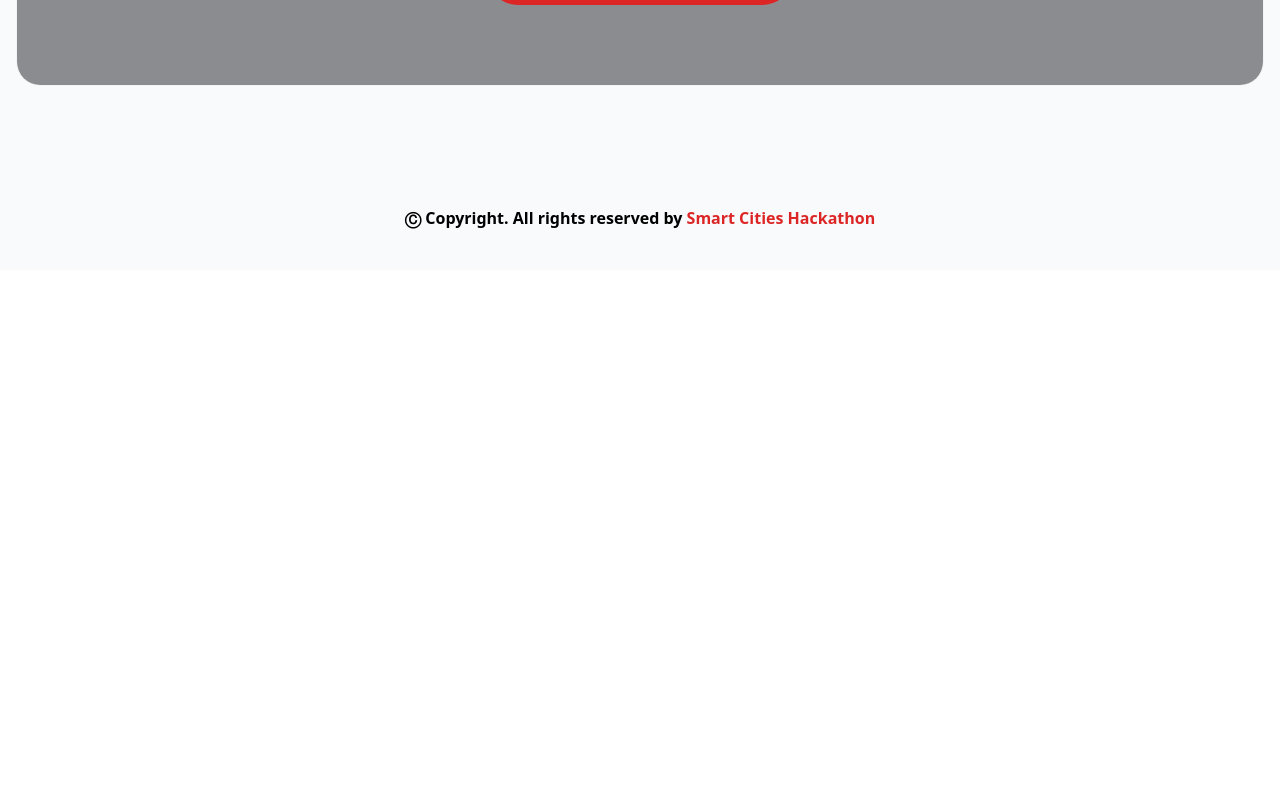
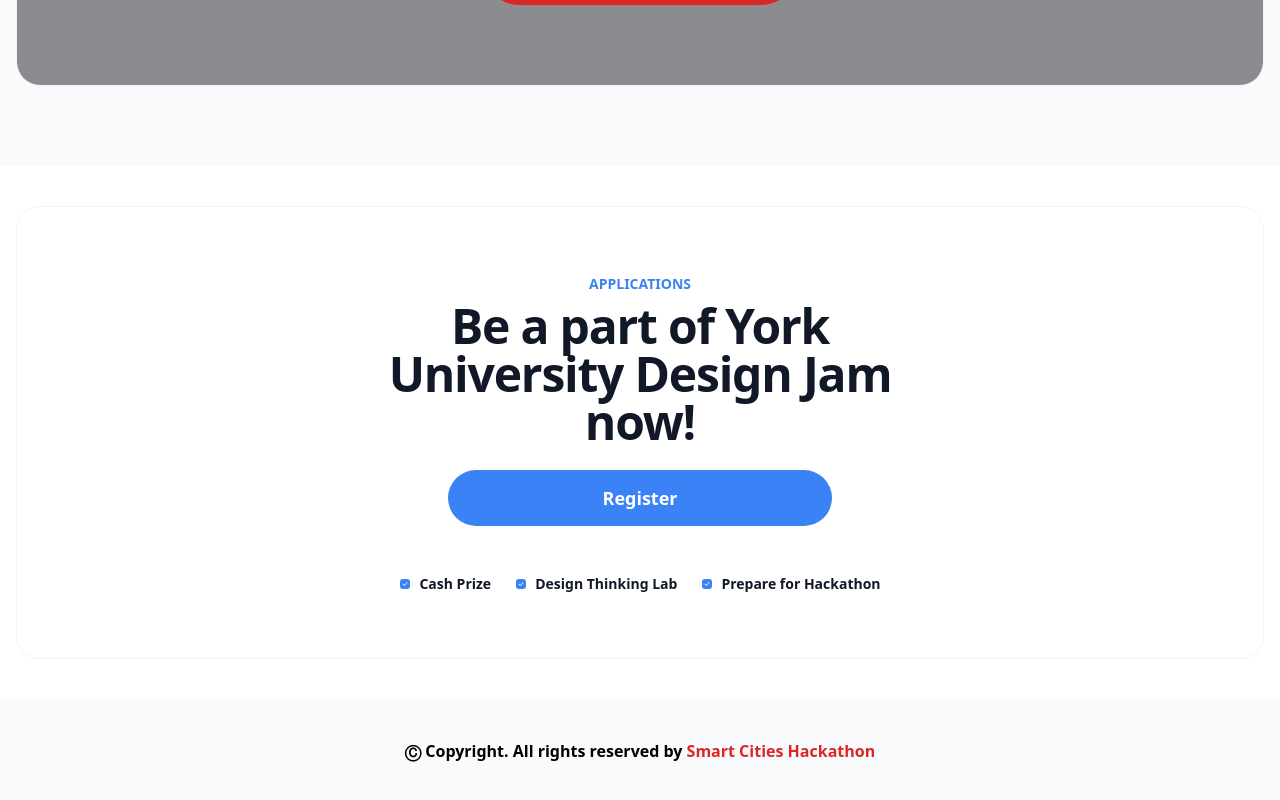
Before and after one commit to ksorathiya/seneca-hackathon-2023, a Next.js app: page / in a window 1280 px wide. Shown: the part 578-1378 px from the top of the page. Before the commit the page ends 848 px from the top, so only its background shows below. Built offline with nearby package versions, Linux system fonts and the light colour scheme.

Commit message:
design jam

```diff
--- a/package.json
+++ b/package.json
@@ -7,8 +7,8 @@
   },
   "dependencies": {
     "next": "latest",
-    "react": "^17.0.2",
-    "react-dom": "^17.0.2"
+    "react": "^18.2.0",
+    "react-dom": "^18.2.0"
   },
   "devDependencies": {
     "autoprefixer": "^10.4.13",
--- a/pages/index.js
+++ b/pages/index.js
@@ -247,6 +247,73 @@ function Home() {
           </div>
         </div>
       </section>
+
+
+
+      {/* York University Design JAM */}
+<section class="py-10 bg-white overflow-hidden">
+  <div class="container mx-auto px-4">
+    <div class="py-16 px-8 border border-gray-100 overflow-hidden rounded-3xl" style={{"background-image": "url('https://media.licdn.com/dms/image/C5622AQH5plFDr8F_NQ/feedshare-shrink_800/0/1675613293085?e=1678320000&v=beta&t=fgaAQAAcByWtRULXzeVdXOeBpo2XIBD50hvG-Fk5EH4'); background-size: cover; background-position: center; background-repeat: no-repeat; background-attachment: fixed; background-size: contain; filter: brightness(75%);"}}>
+      <div class="mb-6 max-w-lg mx-auto text-center" style={{"filter": "brightness(100%);"}}>
+        <span class="inline-block mb-2 text-sm text-blue-500 font-bold uppercase tracking-widest;">Applications</span>
+        <h2 class="font-heading text-4xl md:text-5xl text-gray-900 font-black tracking-tight">Be a part of York University Design Jam now!</h2>
+      </div>
+      <div class="md:max-w-sm mx-auto mb-10">
+        <div class="flex flex-wrap -m-2">
+          {/* <div class="w-full p-2">
+            <input class="px-6 py-3.5 w-full text-lg text-gray-500 text-center font-bold bg-gray-100 outline-none focus:ring-4 focus:ring-blue-200 placeholder-gray-500 rounded-full" id="newsletterLightBorderInput4-1" type="text" placeholder="Email address">
+          </div> */}
+          <div class="w-full p-2">
+            <div class="flex flex-wrap justify-center -m-2">
+              <div class="w-full p-2"><a class="block w-full px-8 py-3.5 text-lg text-center text-white font-bold bg-blue-500 hover:bg-blue-600 focus:ring-4 focus:ring-blue-200 rounded-full" href="https://docs.google.com/forms/d/e/1FAIpQLSfG5LlNoyex58EwgIXxDDhq8t0xhZSX_qW67JyMCtIoSvD-Yw/viewform?usp=pp_url" target="_blank">Register</a></div>
+            </div>
+          </div>
+        </div>
+      </div>
+      <div class="flex flex-wrap justify-center -m-3" >
+        <div class="w-auto p-3">
+          <div class="flex flex-wrap">
+            <div class="w-auto mr-2 pt-1">
+              <svg width="12" height="12" viewbox="0 0 12 12" fill="none" xmlns="http://www.w3.org/2000/svg">
+                <path d="M8.095 1H3.905C2.085 1 1 2.085 1 3.905V8.09C1 9.915 2.085 11 3.905 11H8.09C9.91 11 10.995 9.915 10.995 8.095V3.905C11 2.085 9.915 1 8.095 1ZM8.39 4.85L5.555 7.685C5.485 7.755 5.39 7.795 5.29 7.795C5.19 7.795 5.095 7.755 5.025 7.685L3.61 6.27C3.465 6.125 3.465 5.885 3.61 5.74C3.755 5.595 3.995 5.595 4.14 5.74L5.29 6.89L7.86 4.32C8.005 4.175 8.245 4.175 8.39 4.32C8.535 4.465 8.535 4.7 8.39 4.85Z" fill="#3B82F6"></path>
+              </svg>
+            </div>
+            <div class="flex-1">
+              <p class="text-sm text-gray-900 font-bold">Cash Prize</p>
+            </div>
+          </div>
+        </div>
+        <div class="w-auto p-3">
+          <div class="flex flex-wrap">
+            <div class="w-auto mr-2 pt-1">
+              <svg width="12" height="12" viewbox="0 0 12 12" fill="none" xmlns="http://www.w3.org/2000/svg">
+                <path d="M8.095 1H3.905C2.085 1 1 2.085 1 3.905V8.09C1 9.915 2.085 11 3.905 11H8.09C9.91 11 10.995 9.915 10.995 8.095V3.905C11 2.085 9.915 1 8.095 1ZM8.39 4.85L5.555 7.685C5.485 7.755 5.39 7.795 5.29 7.795C5.19 7.795 5.095 7.755 5.025 7.685L3.61 6.27C3.465 6.125 3.465 5.885 3.61 5.74C3.755 5.595 3.995 5.595 4.14 5.74L5.29 6.89L7.86 4.32C8.005 4.175 8.245 4.175 8.39 4.32C8.535 4.465 8.535 4.7 8.39 4.85Z" fill="#3B82F6"></path>
+              </svg>
+            </div>
+            <div class="flex-1">
+              <p class="text-sm text-gray-900 font-bold">Design Thinking Lab</p>
+            </div>
+          </div>
+        </div>
+        <div class="w-auto p-3">
+          <div class="flex flex-wrap">
+            <div class="w-auto mr-2 pt-1">
+              <svg width="12" height="12" viewbox="0 0 12 12" fill="none" xmlns="http://www.w3.org/2000/svg">
+                <path d="M8.095 1H3.905C2.085 1 1 2.085 1 3.905V8.09C1 9.915 2.085 11 3.905 11H8.09C9.91 11 10.995 9.915 10.995 8.095V3.905C11 2.085 9.915 1 8.095 1ZM8.39 4.85L5.555 7.685C5.485 7.755 5.39 7.795 5.29 7.795C5.19 7.795 5.095 7.755 5.025 7.685L3.61 6.27C3.465 6.125 3.465 5.885 3.61 5.74C3.755 5.595 3.995 5.595 4.14 5.74L5.29 6.89L7.86 4.32C8.005 4.175 8.245 4.175 8.39 4.32C8.535 4.465 8.535 4.7 8.39 4.85Z" fill="#3B82F6"></path>
+              </svg>
+            </div>
+            <div class="flex-1">
+              <p class="text-sm text-gray-900 font-bold">Prepare for Hackathon</p>
+            </div>
+          </div>
+        </div>
+      </div>
+    </div>
+  </div>
+</section>
+
+
+
       {/* FAQ SECTION */}
       {/* <section class="py-16 bg-gray-100 overflow-hidden">
         <div class="container mx-auto px-4">
```
Also changed, not shown: pages/YU_designJAM.png (added).
